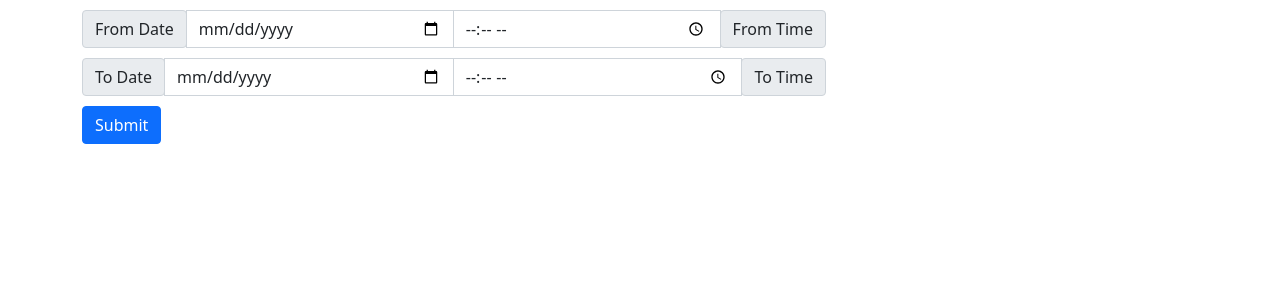
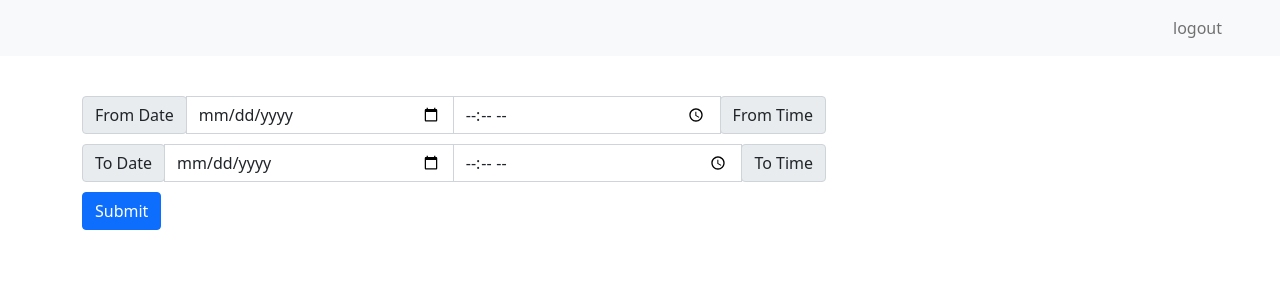
Before and after one commit to oljar/ProjZal, a Flask app: page / in a window 1280 px wide. Shown: the top 300 px of the page. Run offline with Flask 2, Linux system fonts and the light colour scheme; the visitor is signed in with stand-in values (Sample User, id 1).

Commit message:
logout_02

```diff
--- a/static/style.css
+++ b/static/style.css
@@ -1,10 +1,13 @@
 div.a {
-  height: 10px;
-
+  height: 40px;
 }
 div.b {
   height: 10px;
 }
-
 div.c {
   height: 10px;
+}
+
+div.s {
+  height: 100px;
+}
--- /dev/null
+++ b/templates/header.html
@@ -0,0 +1,9 @@
+<nav class="navbar navbar-expand-sm navbar-light bg-light justify-content-end">
+    <div class="collapse navbar-collapse flex-grow-0" >
+        <ul class="navbar-nav text-right">
+            <li  class="nav-item active">
+                <a class="nav-link" style="margin-right:50px" href="logout">logout</a>
+            </li>
+        </ul>
+    </div>
+</nav>
--- a/templates/index.html
+++ b/templates/index.html
@@ -1,5 +1,6 @@
 <html xmlns="http://www.w3.org/1999/html">
 <head>
+    <link href="{{ url_for('static', filename='style.css') }}" rel="stylesheet" />
     <meta charset="utf-8">
     <meta name="viewport" content="width=device-width, initial-scale=1">
 
@@ -12,12 +13,15 @@
 </head>
 <body>
 
-        <script src="https://cdn.jsdelivr.net/npm/bootstrap@5.0.0-beta3/dist/js/bootstrap.bundle.min.js" integrity="sha384-JEW9xMcG8R+pH31jmWH6WWP0WintQrMb4s7ZOdauHnUtxwoG2vI5DkLtS3qm9Ekf" crossorigin="anonymous"></script>
+        {% include "header.html" %}
+
+
         <div class="container">
 
             <div >
                 <div class="row">
-                    <div class="a">
+<!--                    <div style="height:30px">-->
+                    <div class="a" >
 
                     </div>
 
```
Also changed, not shown: templates/chart_21.html (+1 -12 lines).
